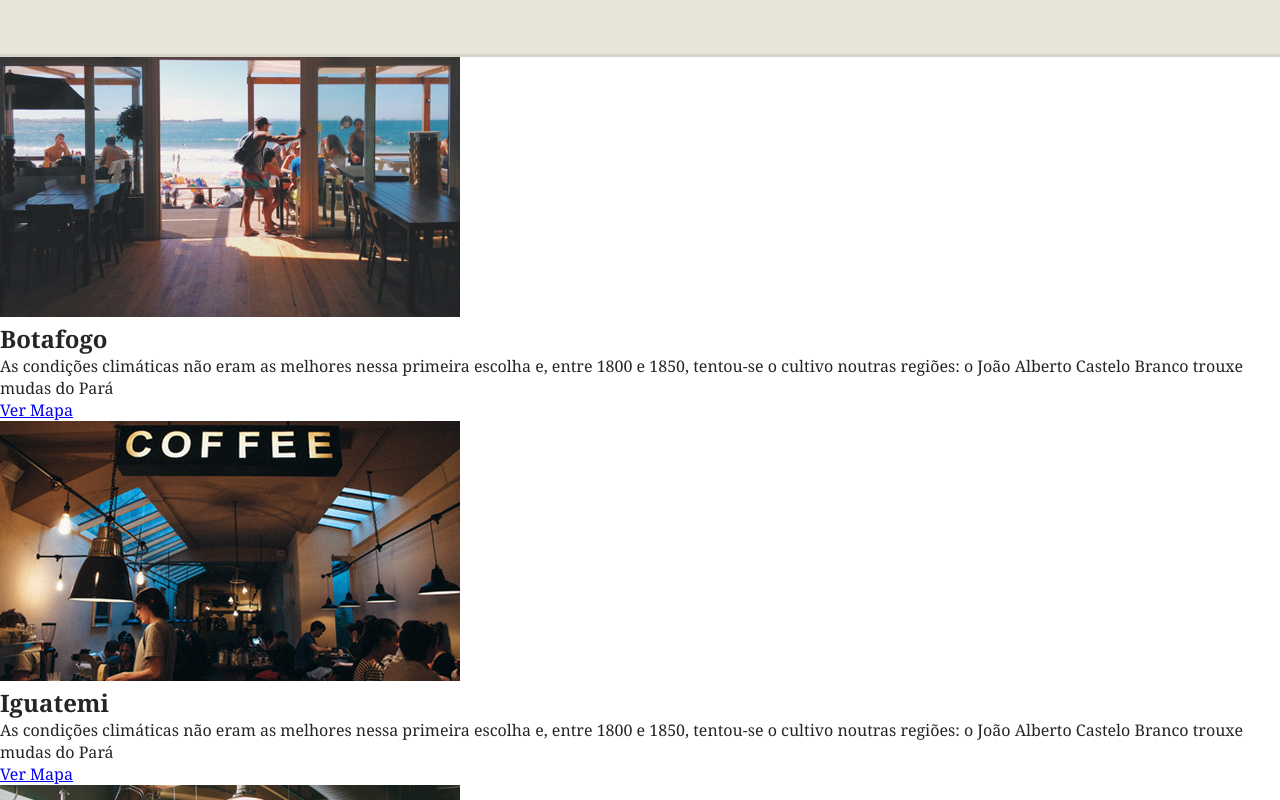
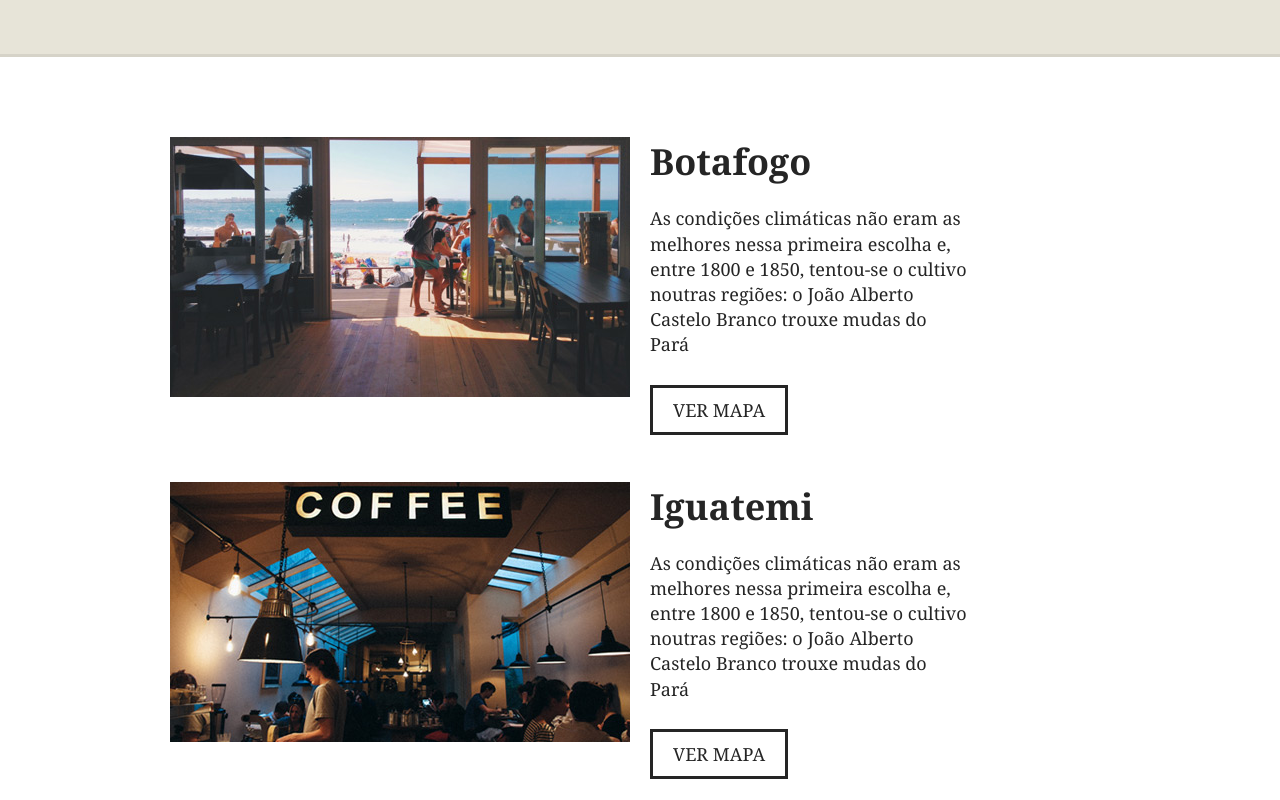
Before and after one commit to OliverRai/curso-css-origamid, a plain HTML site: page Brafé 1/index.html in a window 1280 px wide. Shown: the part 1720-2520 px from the top of the page. Drawn offline with Linux system fonts and the light colour scheme.

Commit message:
posicionando a section locais

```diff
--- a/Brafé 1/css/styles.css
+++ b/Brafé 1/css/styles.css
@@ -204,3 +204,54 @@ h2.produtos-mineiro::before{
     font-size: 1.125em;
     margin: 20px auto 0 auto;
 }
+
+.locais {
+    max-width: 960px;
+    margin: 0 auto;
+    padding: 20px 0;
+}
+
+.locais-item {
+    clear: both;
+    margin: 60px 0;
+}
+
+.locais-item::after, .locais-item::before{
+    content: '';
+    display: table;
+    clear: both;
+}
+
+.locais-item img{
+    width: 460px;
+    display: block;
+    float: left;
+    margin: 0 10px;
+}
+
+.locais-item > div{
+    width: 460px;
+    float: left;
+    margin: 0 10px;
+}
+
+.locais-item h2{
+    font-size: 2.25em;
+    margin-bottom: 20px;
+}
+
+.locais-item p{
+    font-size: 1.125em;
+    line-height: 1.4em;
+    max-width: 320px;
+    margin-bottom: 40px;
+}
+
+.locais-item a{
+    font-size: 1.125em;
+    text-transform: uppercase;
+    text-decoration: none;
+    border: 3px solid;
+    color: #252525;
+    padding: 10px 20px;
+}
--- a/Brafé 1/index.html
+++ b/Brafé 1/index.html
@@ -70,8 +70,8 @@
         <a class="produtos-btn" href="#">Saiba mais</a>
     </section>
 
-    <section>
-        <div>
+    <section class="locais">
+        <div class="locais-item">
             <img src="./img/botafogo.jpg" alt="Brafé unidade Botafogo">
             <div>
                 <h2>Botafogo</h2>
@@ -80,7 +80,7 @@
                 <a href="#">Ver Mapa</a>
             </div>
         </div>
-        <div>
+        <div class="locais-item">
             <img src="./img/iguatemi.jpg" alt="Brafé unidade Iguatemi">
             <div>
                 <h2>Iguatemi</h2>
@@ -89,7 +89,7 @@
                 <a href="#">Ver Mapa</a>
             </div>
         </div>
-        <div>
+        <div class="locais-item">
             <img src="./img/mineirao.jpg" alt="Brafé unidade Mineirão">
             <div>
                 <h2>Mineirão</h2>
```
